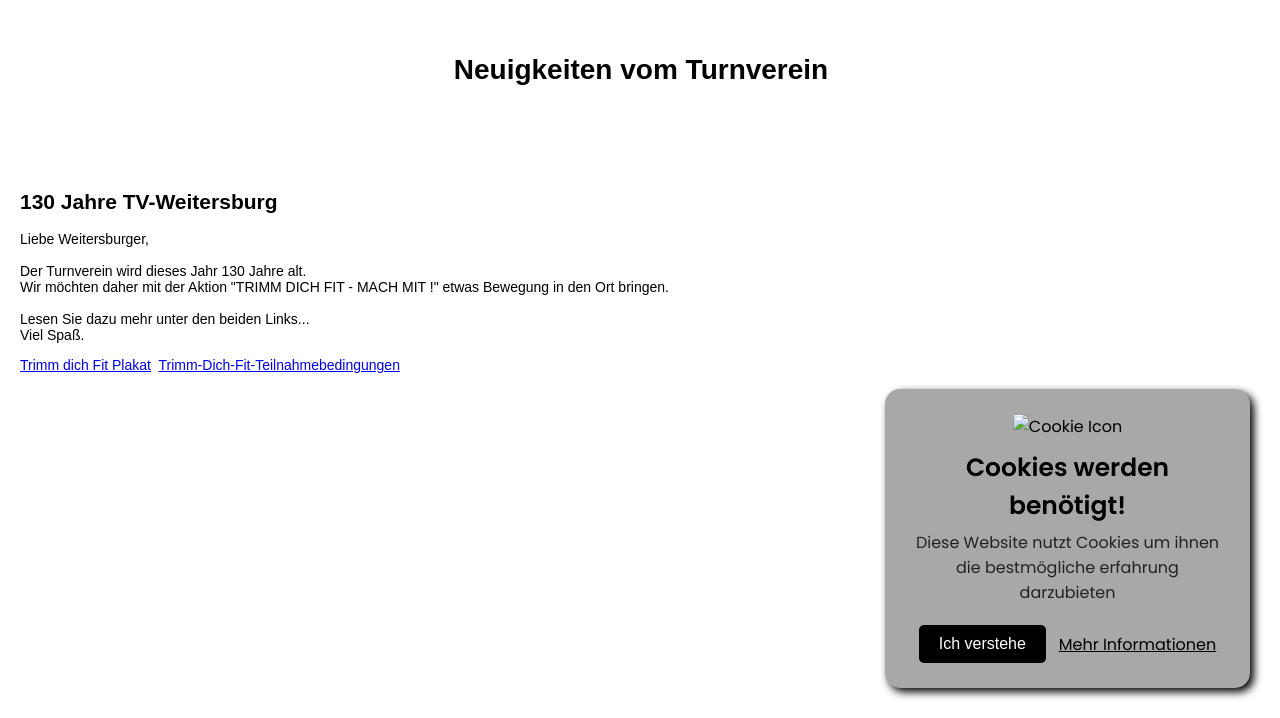
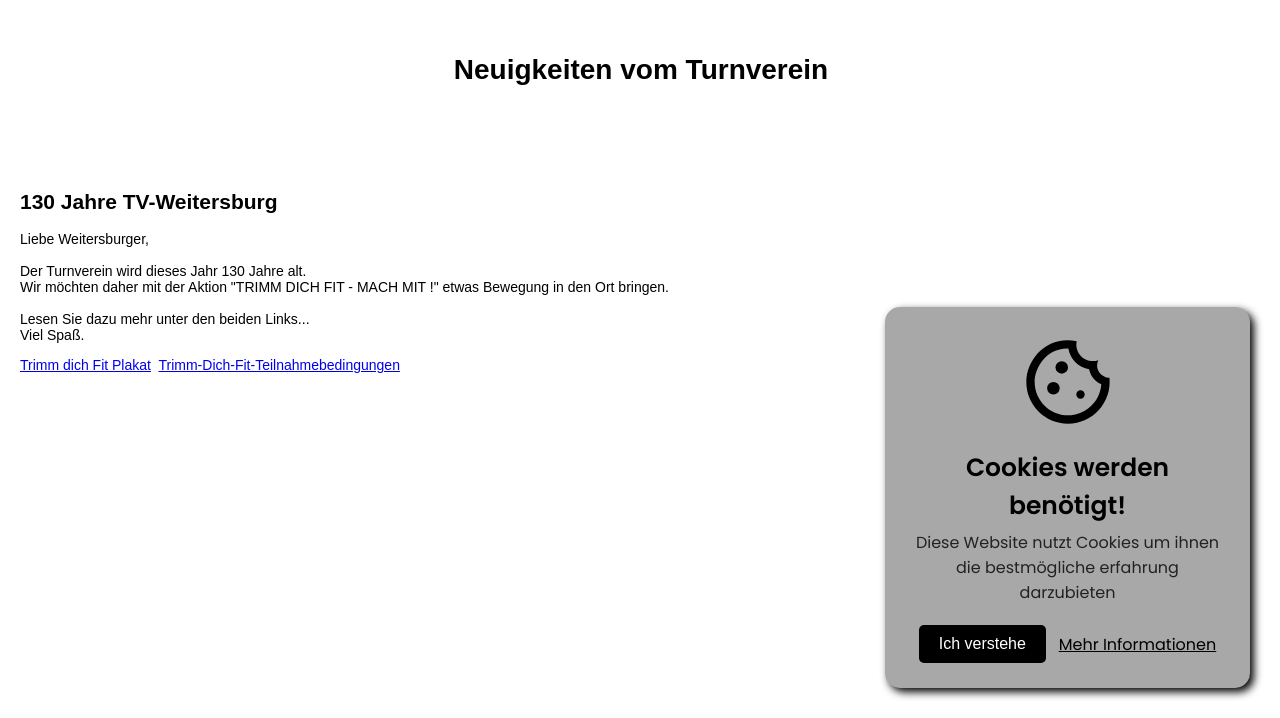
Before and after one commit to erolw/Turnverein, a plain HTML site: page index.html in a window 1280 px wide. Shown: the part 82-800 px from the top of the page. Drawn offline with Linux system fonts and the light colour scheme.

Commit message:
verbesserung

```diff
--- a/index.html
+++ b/index.html
@@ -38,7 +38,7 @@
     </div>
 	<div class="wrapper">
         <div class="wrapper2">
-        <img src="cookie_black_24dp.svg" alt="Cookie Icon" height="200">
+        <img src="/images/cookie_black_24dp.svg" alt="Cookie Icon" height="100">
         <div class="content">
           <header>Cookies werden benötigt!</header>
           <p>Diese Website nutzt Cookies um ihnen die bestmögliche erfahrung darzubieten</p>
```
Also changed, not shown: datenschutz.html (+5 -5 lines), images/cookie_black_24dp.svg (renamed from Cookie Turnverein/cookie_black_24dp.svg).
